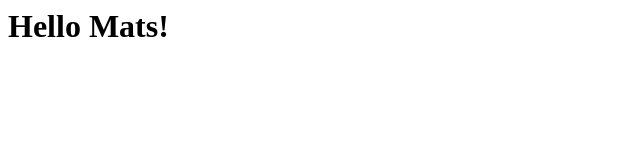
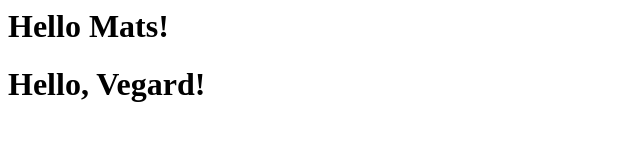
Before and after one commit to VegardVog/introductions, a plain HTML site: page index.html in a window 1280 px wide. Shown: the whole page, without its empty margins (0-640 px from the left). Drawn offline with Linux system fonts and the light colour scheme.

Commit message:
Exercise 4

```diff
--- a/index.html
+++ b/index.html
@@ -1 +1,2 @@
 <h1>Hello Mats!</h1>
+<h1>Hello, Vegard!</h1>
```
